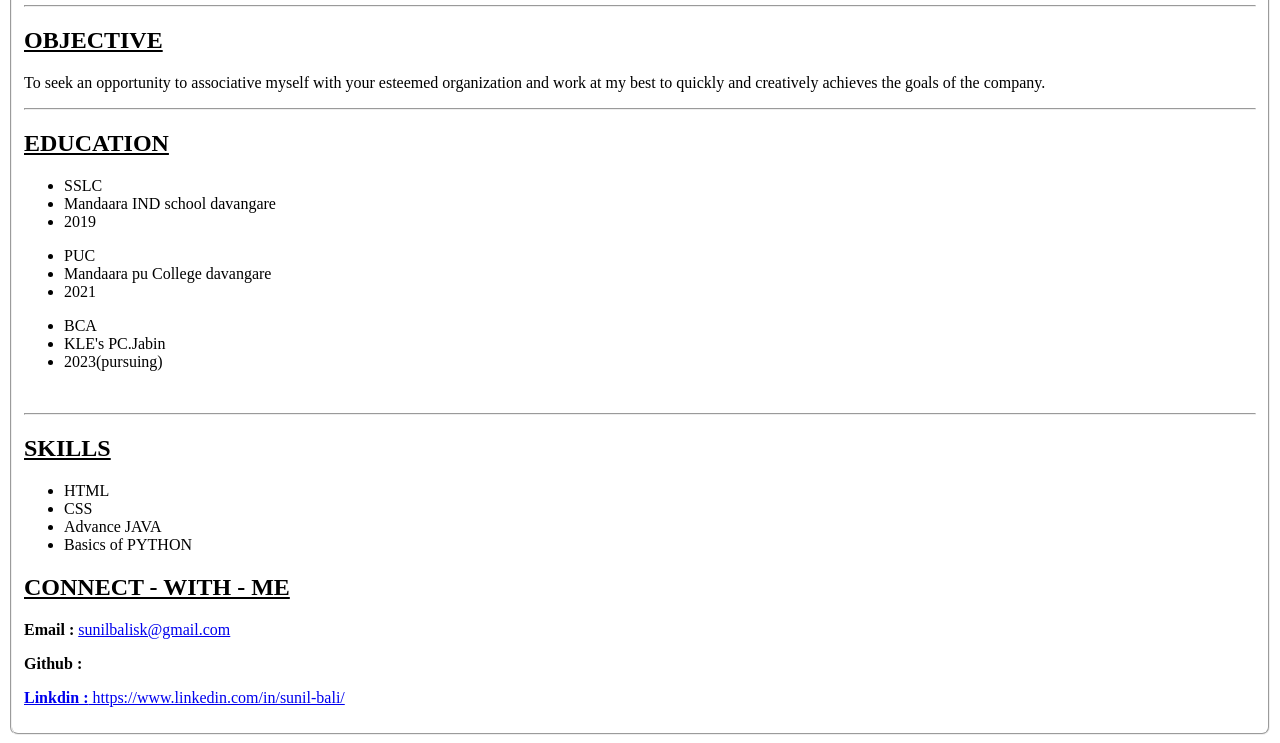
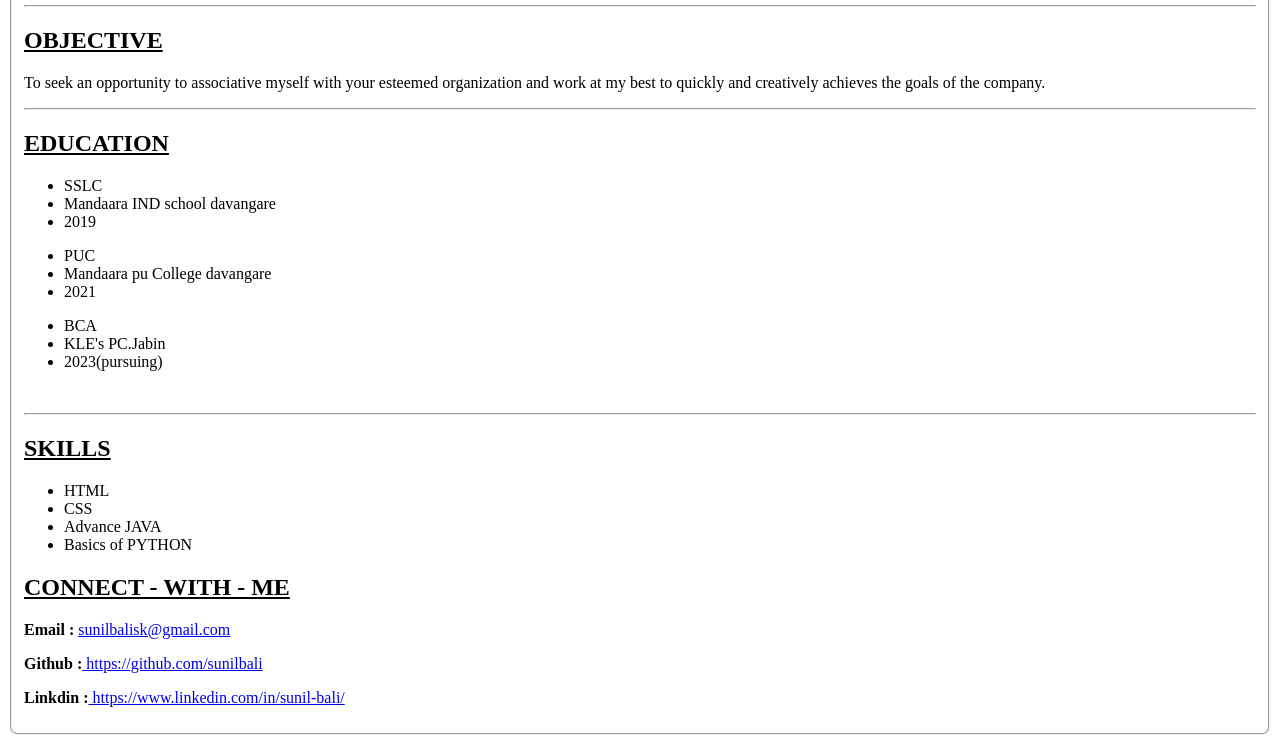
Before and after one commit to sunilbali/sunil, a plain HTML site: page index.html in a window 1280 px wide. Shown: the part 209-952 px from the top of the page. Drawn offline with Linux system fonts and the light colour scheme.

Commit message:
Update index.html

```diff
--- a/index.html
+++ b/index.html
@@ -115,8 +115,8 @@
             <!-- Connect with me -->
             <h2 ><u>CONNECT - WITH - ME</u></h2>
             <p><Strong>Email :</Strong> <a href=" mailto:sunilbalisk@gmail.com">sunilbalisk@gmail.com</a></p>
-            <p><Strong>Github :</Strong> <a
-                    href="https://github.com/sunilbali"</a></p>
+            <p><Strong>Github :</Strong><a href="https://github.com/sunilbali">
+                https://github.com/sunilbali</a></p>
             <p><Strong>Linkdin :</Strong><a href="https://www.linkedin.com/in/sunil-bali/">
                 https://www.linkedin.com/in/sunil-bali/</a></p>
         </footer>
```
